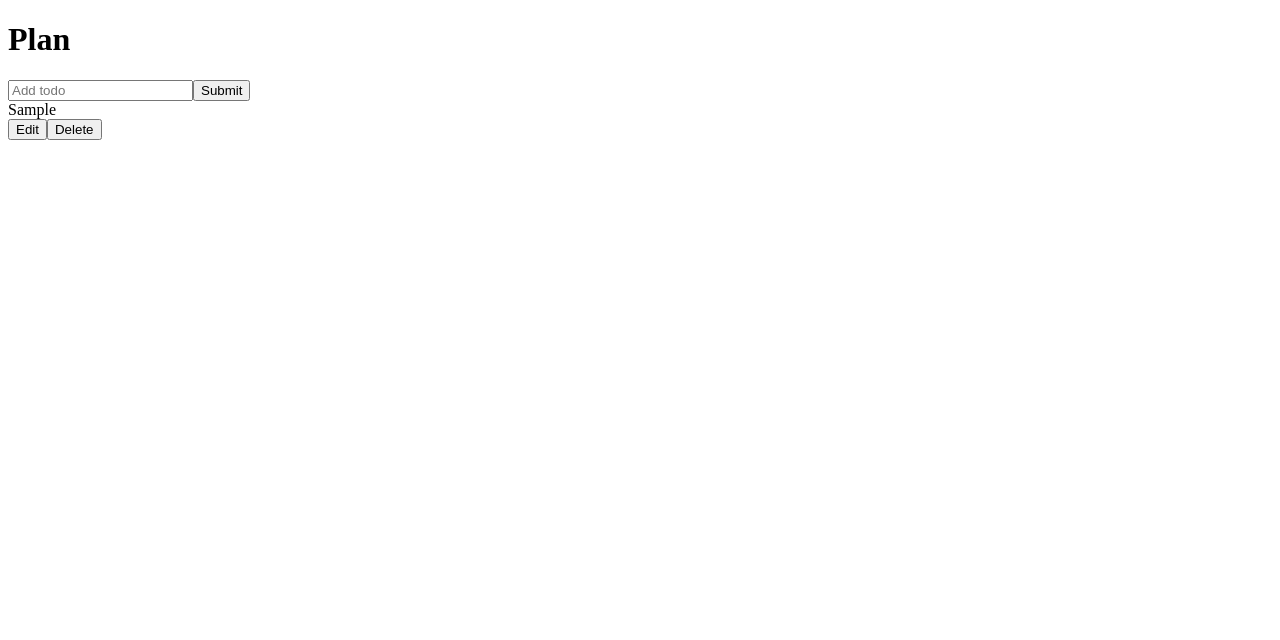
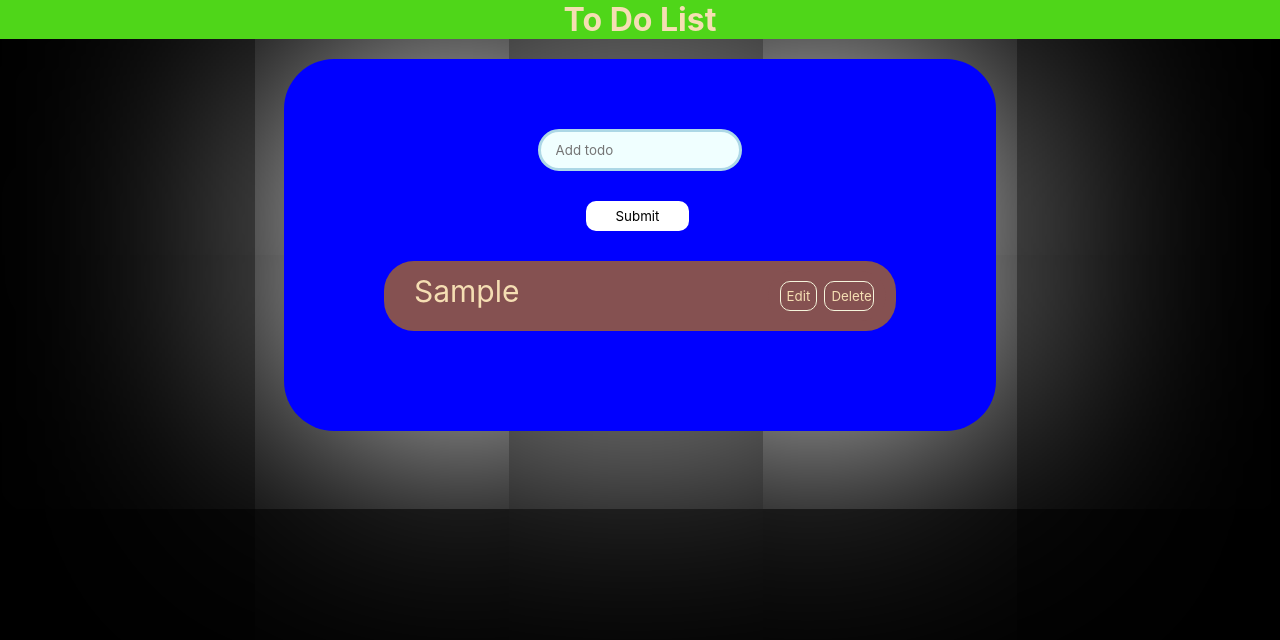
Before and after one commit to dhananjayandayalan/to-do-list-react-basics, a React (Create React App) app: page / in a window 1280 px wide. Both pictures are taken after typing "Sample" into the empty fields and a click on the button "Submit". Shown: the top 640 px of the page. Built offline with nearby package versions, Linux system fonts and the light colour scheme.

Commit message:
Worst Styles Ahead :()

```diff
--- a/src/App.css
+++ b/src/App.css
@@ -0,0 +1,20 @@
+* {
+    font-family: -apple-system, BlinkMacSystemFont, 'Segoe UI', Roboto, Oxygen, Ubuntu, Cantarell, 'Open Sans', 'Helvetica Neue', sans-serif;
+    margin: 0;
+    background-color: black;
+}
+
+h1 {
+    background-color: #4fd619;
+}
+
+.title-header {
+    width: 100%;
+    position: sticky;
+    top: 0;
+    display: flex;
+    justify-content: center;
+    align-items: center;
+    color: wheat;
+    background-color: #4fd619;
+}
--- a/src/App.js
+++ b/src/App.js
@@ -1,12 +1,15 @@
 import React from "react";
-import './App.css';
+import "./App.css";
 import TodoList from "./components/TodoList";
 
 const App = () => {
     return (
-        <div className='todo-app'>
+        <React.Fragment>
+            <header class="title-header">
+                <h1>To Do List</h1>
+            </header>
             <TodoList />
-        </div>
+        </React.Fragment>
     );
 };
 
--- /dev/null
+++ b/src/components/Todo.css
@@ -0,0 +1,50 @@
+.todo-row {
+    margin-top: 30px;
+    display: flex;
+    align-items: center;
+    flex-direction: row;
+    justify-content: space-between;
+    background-color: rgb(133, 81, 81);
+    padding: 10px;
+    border-radius: 30px;
+}
+
+.todo-text {
+    color: wheat;
+    padding-bottom: 10px;
+    font-size: 30px;
+    padding-left: 20px;
+    background-color: rgb(133, 81, 81);
+}
+
+.todo-btn {
+    background-color: gray;
+    padding: 10px;
+    width: 20%;
+    display: flex;
+    justify-content: space-between;
+    align-items: center;
+    border-radius: 40px;
+    background-color: rgb(133, 81, 81);
+}
+
+.edit-btn, .delete-btn {
+    border: none;
+    border-radius: 10px;
+    height: 30px;
+    width: 50%;
+    margin-right: 5px;
+    border: 1px solid white;
+    margin-left: 2px;
+    border-color: beige;
+    background-color: rgb(133, 81, 81);
+    color: wheat;
+}
+
+.edit-btn:hover, .delete-btn:hover {
+    cursor: pointer;
+    background-color: green;
+    border-color: black;
+    color: black;
+    transition: all 0.5s;
+}
--- a/src/components/Todo.js
+++ b/src/components/Todo.js
@@ -1,5 +1,6 @@
 import React, { useState } from "react";
 import TodoForm from "./TodoForm";
+import "./Todo.css";
 
 const Todo = ({ todos, completeTodo, removeTodo, updateTodo }) => {
     const [edit, setEdit] = useState({
@@ -7,35 +8,37 @@ const Todo = ({ todos, completeTodo, removeTodo, updateTodo }) => {
         value: "",
     });
 
-    const submitUpdate = value => {
+    const submitUpdate = (value) => {
         updateTodo(edit.id, value);
         setEdit({
             id: null,
-            value: ''
-        })
-    }
+            value: "",
+        });
+    };
 
-    if(edit.id) {
-        return <TodoForm edit={edit} onSubmit={submitUpdate} />
+    if (edit.id) {
+        return <TodoForm edit={edit} onSubmit={submitUpdate} />;
     }
 
     return todos.map((todo, index) => (
-        <div
-            className={todo.isComplete ? "todo-row complete" : "todo-row"}
-            key={index}
-        >
-            <div key={todo.id} className='todo-text'>
+        <div className="todo-row" key={index}>
+            <div key={todo.id} className="todo-text">
                 {todo.text}
             </div>
+            <div className='todo-btn'>
                 <button
-                className="edit-btn"
+                    className='edit-btn'
                     onClick={() => setEdit({ id: todo.id, value: todo.text })}
                 >
                     Edit
                 </button>
-            <button className="delete-btn" onClick={() => removeTodo(todo.id)}>
+                <button
+                    className='delete-btn'
+                    onClick={() => removeTodo(todo.id)}
+                >
                     Delete
                 </button>
+            </div>
         </div>
     ));
 };
--- /dev/null
+++ b/src/components/TodoForm.css
@@ -0,0 +1,48 @@
+.todo-form {
+    display: flex;
+    justify-content: center;
+    flex-direction: column;
+    align-items: center;
+    background-color: blue;
+}
+
+.todo-input {
+    margin-top: -30px;
+    width: 40%;
+    border: 3px solid lightblue;
+    padding: 10px 15px;
+	box-sizing: border-box;
+    border-radius: 30px;
+    background-color: azure;
+}
+
+.todo-input:focus {
+    outline: none;
+	border: 3px solid red;
+    place-content: '';
+}
+
+.todo-input:focus::placeholder {
+    color: transparent;
+  }
+
+.todo-button {
+    margin-top: 30px;
+    border: none;
+    border-radius: 10px;
+    height: 30px;
+    width: 20%;
+    margin-right: 5px;
+    border-color: beige;
+    background-color: white;
+    color: black;
+}
+
+.todo-button:hover {
+    cursor: pointer;
+    background-color: green;
+    border: 1px solid black;
+    color: wheat;
+    transition: all 0.5s;
+    transform: scale(0.9);
+}
--- /dev/null
+++ b/src/components/TodoList.css
@@ -0,0 +1,10 @@
+.container {
+    padding: 100px;
+    height: 100%;
+    width: 40%;
+    margin: auto;
+    margin-top: 20px;
+    background-color: blue;
+    box-shadow: 0px 0px 300px white;
+    border-radius: 50px;
+}
--- a/src/components/TodoList.js
+++ b/src/components/TodoList.js
@@ -1,6 +1,7 @@
 import React, { useState } from "react";
 import TodoForm from "./TodoForm";
 import Todo from "./Todo";
+import './TodoList.css';
 
 const TodoList = (props) => {
     const [todos, setTodos] = useState([]);
@@ -39,8 +40,7 @@ const TodoList = (props) => {
     // };
 
     return (
-        <div>
-            <h1>Plan</h1>
+        <div className='container'>
             <TodoForm onSubmit={addTodo} />
             <Todo
                 todos={todos}
```
Also changed, not shown: src/components/TodoForm.js (+10 -9 lines). Lines whose indentation alone changed are shown as unchanged.
